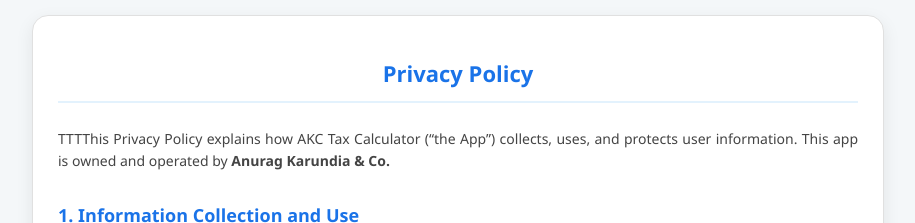
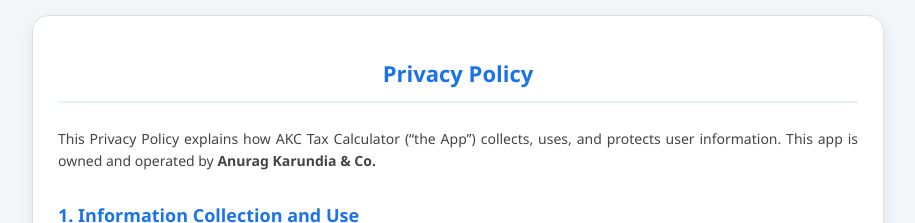
Before and after one commit to Taxcalculatorpdn/Tax-calculator, a plain HTML site: page privacy.html in a window 1280 px wide. Shown: the top 223 px of the page, without its empty margins (182-1097 px from the left). Drawn offline with Linux system fonts and the light colour scheme.

Commit message:
Update privacy.html

```diff
--- a/privacy.html
+++ b/privacy.html
@@ -103,7 +103,7 @@
 <div class="policy-container">
     <h1>Privacy Policy</h1>
 
-    <p>TTTThis Privacy Policy explains how AKC Tax Calculator (“the App”) collects, uses, and protects user information. This app is owned and operated by <strong>Anurag Karundia & Co.</strong></p>
+    <p>This Privacy Policy explains how AKC Tax Calculator (“the App”) collects, uses, and protects user information. This app is owned and operated by <strong>Anurag Karundia & Co.</strong></p>
 
     <h2>1. Information Collection and Use</h2>
     <p>To provide accurate tax calculation functionality, AKC Tax Calculator requires users to manually enter the following information:</p>
```
